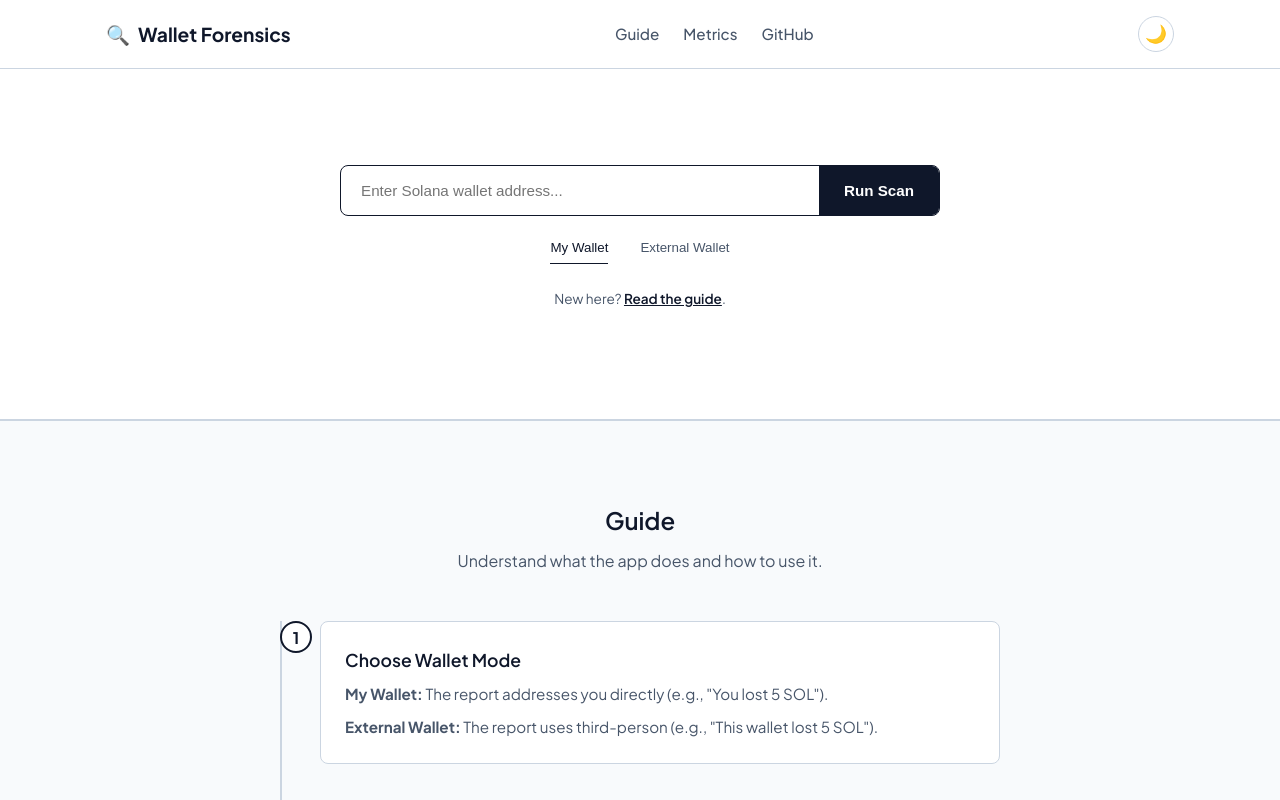
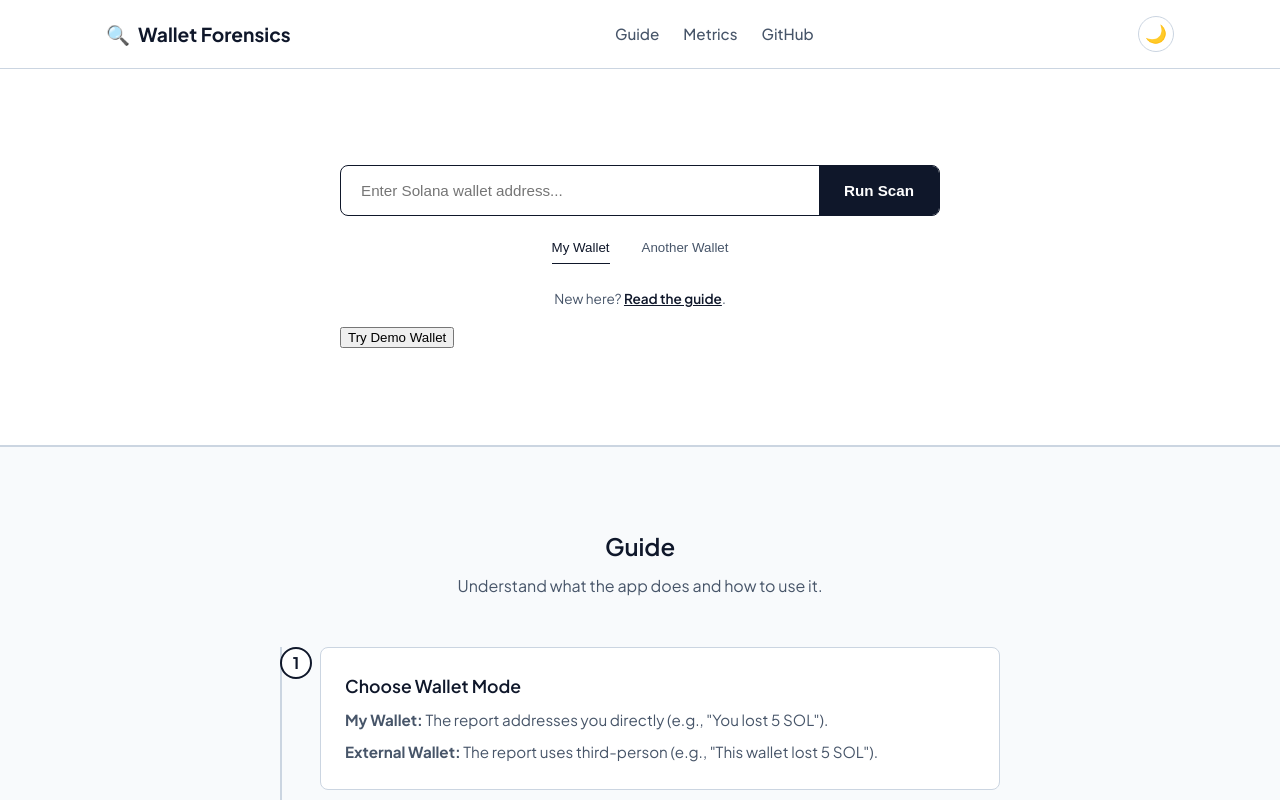
Before and after one commit to itskaien/WalletForensics, a React (Vite) app: page / in a window 1280 px wide. Shown: the top 800 px of the page. Built offline with nearby package versions, Linux system fonts and the light colour scheme.

Commit message:
Refactor scan handling and add demo wallet functionality

```diff
--- a/src/App.jsx
+++ b/src/App.jsx
@@ -21,8 +21,7 @@ function App() {
   const toggleTheme = () =>
     setTheme((prev) => (prev === "light" ? "dark" : "light"));
 
-  const handleScan = async (e) => {
-    e.preventDefault();
+  const runScan = async (targetAddress) => {
     setLoading(true);
     setData(null);
     setError(null);
@@ -32,7 +31,7 @@ function App() {
       const response = await fetch(`${API_URL}/api/wallet-report`, {
         method: "POST",
         headers: { "Content-Type": "application/json" },
-        body: JSON.stringify({ address }),
+        body: JSON.stringify({ address: targetAddress }),
       });
 
       const result = await response.json();
@@ -49,6 +48,17 @@ function App() {
     }
   };
 
+  const handleScan = (e) => {
+    e.preventDefault();
+    runScan(address);
+  };
+
+  const handleDemo = () => {
+    const demoAddress = "BGr6P4TmHV5Rpt4zPPCz9znPkqyTMPTouDUSFFzXtXAZ";
+    setAddress(demoAddress);
+    runScan(demoAddress);
+  };
+
   return (
     <div className="app-container">
       <Header toggleTheme={toggleTheme} currentTheme={theme} />
@@ -60,6 +70,7 @@ function App() {
           isOwner={isOwner}
           setIsOwner={setIsOwner}
           handleScan={handleScan}
+          handleDemo={handleDemo}
           loading={loading}
         />
 
@@ -74,4 +85,5 @@ function App() {
     </div>
   );
 }
+
 export default App;
--- a/src/components/Hero.jsx
+++ b/src/components/Hero.jsx
@@ -6,6 +6,7 @@ export default function Hero({
   isOwner,
   setIsOwner,
   handleScan,
+  handleDemo,
   loading,
 }) {
   return (
@@ -38,13 +39,23 @@ export default function Hero({
               className={!isOwner ? "active" : ""}
               onClick={() => setIsOwner(false)}
             >
-              External Wallet
+              Another Wallet
             </button>
           </div>
 
-          <p className="hero-help">
-            New here? <a href="#guide">Read the guide</a>.
-          </p>
+          <div className="hero-actions">
+            <p className="hero-help">
+              New here? <a href="#guide">Read the guide</a>.
+            </p>
+            <button
+              type="button"
+              onClick={handleDemo}
+              className="demo-btn"
+              disabled={loading}
+            >
+              Try Demo Wallet
+            </button>
+          </div>
         </form>
       </div>
     </section>
```
